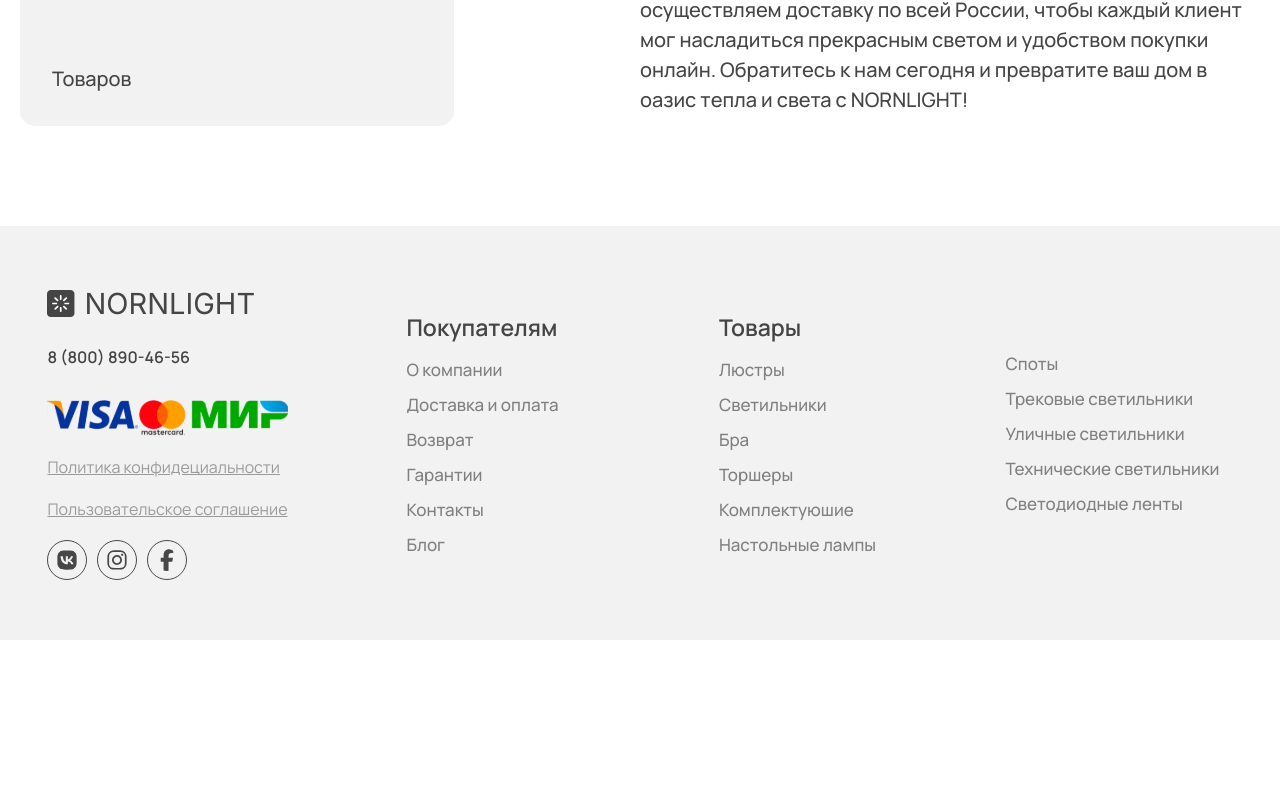
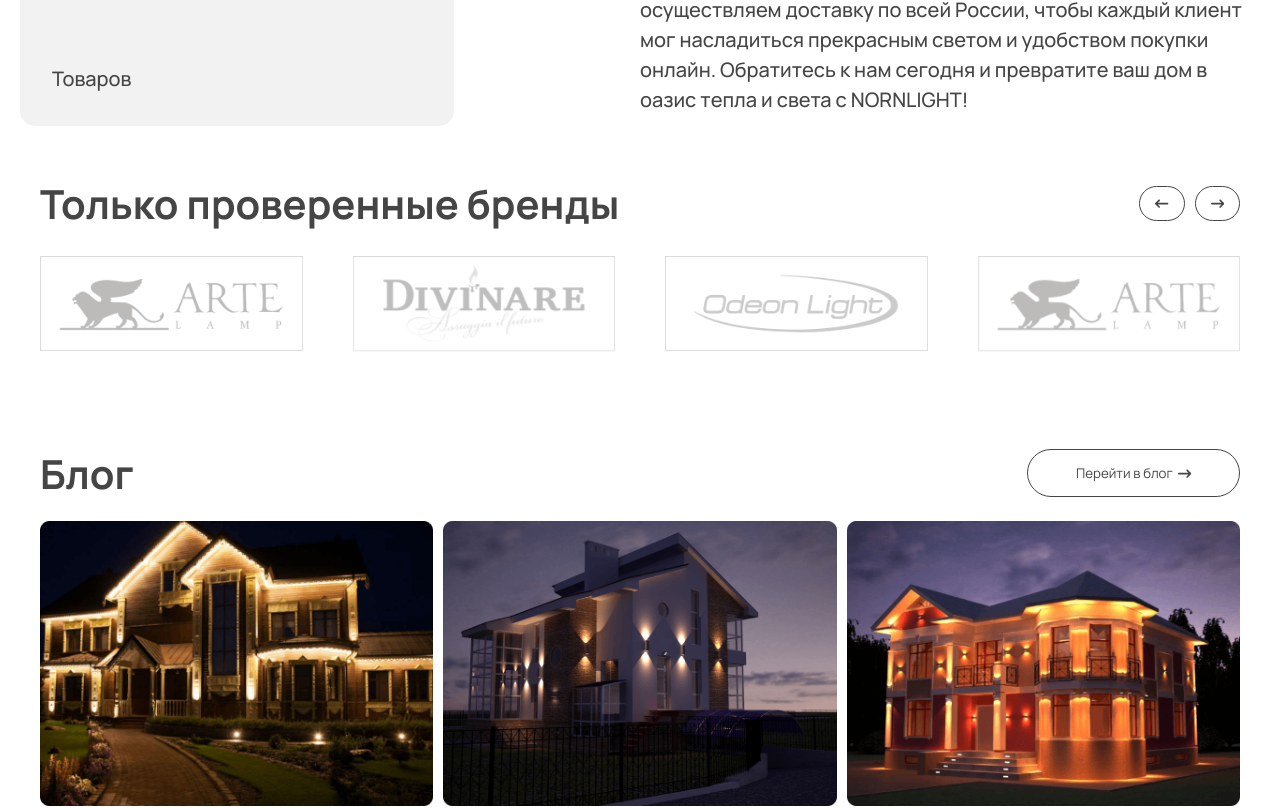
Before and after one commit to Mukhlisa8717/nornlight, a React (Vite) app: page /about in a window 1280 px wide. Shown: the part 915-1723 px from the top of the page. Before the commit the page ends 1555 px from the top, so only its background shows below. Built offline with nearby package versions, Linux system fonts and the light colour scheme; no server answers.

Commit message:
about page changed

```diff
--- a/src/pages/about/About.jsx
+++ b/src/pages/about/About.jsx
@@ -2,6 +2,8 @@
 import { IoIosArrowForward } from "react-icons/io";
 import { Link } from "react-router-dom";
 import "./About.scss";
+import Blog from "../../components/blog/Blog";
+import Brands from "../../components/brands/Brands";
 
 const About = () => {
   useEffect(() => {
@@ -64,6 +66,8 @@
               </p>
             </div>
           </div>
+          <Brands />
+          <Blog />
         </div>
       </section>
     </main>
```
